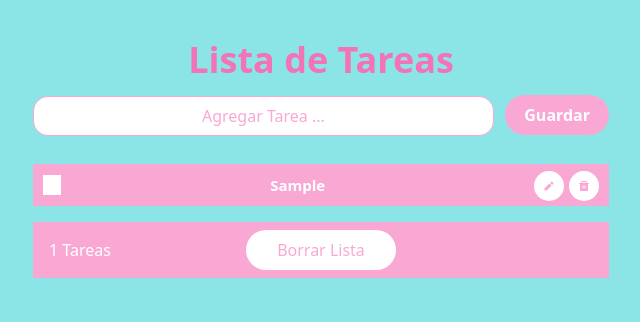
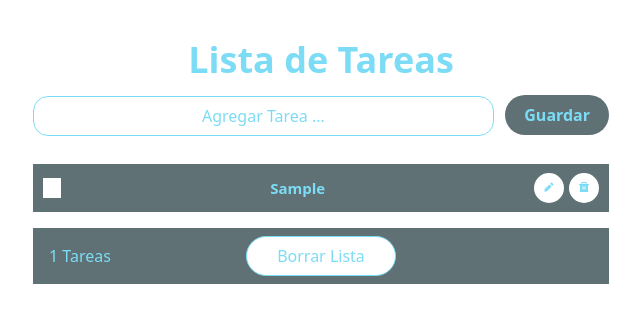
Before and after one commit to caslero/to-do-list, a plain HTML site: page index.html in a window 1280 px wide. Both pictures are taken after typing "Sample" into the empty fields and a click on the button "Guardar". Shown: the whole page, without its empty margins (319-959 px from the left). Drawn offline with nearby package versions, Linux system fonts and the light colour scheme.

Commit message:
Cambiamos todos los colores

```diff
--- a/css/estilos.css
+++ b/css/estilos.css
@@ -1,7 +1,7 @@
-body {
-    /**background: linear-gradient(to right, #fc5c7d, #6a82fb);*/
+/* body {
+    background: linear-gradient(to right, #fc5c7d, #6a82fb);
     background-color: #8BE5E7;
-}
+} */
 
 /**Contenedor de la imagen*/
 .todo__body .empty {
@@ -72,7 +72,7 @@ body {
 /** Lista De items*/
 .todo__list li input[type="text"]:read-only {
     background: transparent;
-    color: #fff;
+    color: #7DDCF5;
     pointer-events: none;
 }
 
@@ -82,7 +82,7 @@ body {
     width: 25px;
     height: 25px;
     border-radius: 100%;
-    background-color: #d82121;
+    background-color: #FA6450;
     opacity: 0.9;
     font-size: 15px;
     color:white;
@@ -103,7 +103,7 @@ body {
 /** Estilos cuando este marcado*/
 .todo__list li[data-status="completed"] input[type="text"] {
     text-decoration: line-through;
-    color: #d82121;
+    color: #FA6450;
     opacity: 0.9;
 }
 
@@ -116,48 +116,43 @@ body {
 .borrar-marcados {
     width: 150px;
     height: 40px;
-    border: 1px solid red;
+    border: 1px solid #7DDCF5;
     background-color: white;
     border-radius: 30px;
+    color: #7DDCF5;
 }
 
 .borrar-marcados:hover {
     width: 150px;
     height: 40px;
-    background-color: #d82121;
+    background-color: #7DDCF5;
     opacity: 0.9;
-    color: white;
+    color: #5F7175;
     font-weight: 700;
     border-radius: 30px;
 }
 
+/** #7DDCF5*/
 
 
 .borrar-lista {
     width: 150px;
     height: 40px;
+    border: 1px solid #7DDCF5;
     background-color: white;
-    color: #f9a8d4;
     border-radius: 30px;
+    color: #7DDCF5;
 }
 
 .borrar-lista:hover {
-
-    background-color: white;
-    color: #e63e9a;
-    border: 1px solid #e63e9a;
+    width: 150px;
+    height: 40px;
+    background-color: #7DDCF5;
+    opacity: 0.9;
+    color: #5F7175;
+    font-weight: 700;
+    border-radius: 30px;
 }
-
-
-
-
-
-
-
-
-
-
-
 
 
 
@@ -167,17 +162,18 @@ body {
     cursor: pointer;
     font-size: 12px;
     background-color: white;
-    color: #f9a8d4;
+    color: #7DDCF5;
     width: 30px;
     height: 30px;
     border-radius: 100px;
-    display: flex;
-    align-items: center;
-    justify-content: center;
-    margin-top: 2px;
+    margin-top: 4px;
+    margin-bottom: 4px;
 }
 
 .todo__list li .actions button:hover {
-    color: white;
-    background-color: #e63e9a;
+    background-color: #7DDCF5;
+    opacity: 0.9;
+    color: #5F7175;
+    font-weight: 700;
+    border-radius: 30px;
 }
--- a/index.html
+++ b/index.html
@@ -15,20 +15,20 @@
         <section class="container mx-auto lg:px-28 px-4 lg:max-w-[800px]">
             <div class="todo mb-4">
                 <div class="todo__header">
-                    <h1 class="font-semibold text-4xl text-center text-pink-400 my-4 md:mt-10">Lista de Tareas</h1>
+                    <h1 class="font-semibold text-4xl text-center text-[#7DDCF5] my-4 md:mt-10">Lista de Tareas</h1>
                 </div>
 
                 <div class="todo__add">
                     <form id="js-todo-form">
                         <div  class="mb-5 flex flex-col md:flex-row md:justify-between items-center">
-                            <div class="md:w-[80%] w-full h-10 flex items-center justify-center bg-white rounded-[15px] border-[1px] border-pink-300 hover:border-pink-500 mb-2">
-                                <input id="input" class="w-[95%] text-center h-8 outline-none capitalize placeholder:text-pink-300 placeholder:text-center" type="text" placeholder="Agregar Tarea ..." required>
+                            <div class="md:w-[80%] w-full h-10 flex items-center justify-center bg-white rounded-[15px] border-[1px] border-[#7DDCF5] hover:border-[#5F7175] mb-2">
+                                <input id="input" class="w-[95%] text-center h-8 outline-none capitalize placeholder:text-[#7DDCF5] placeholder:text-center hover:placeholder:text-[#5F7175]" type="text" placeholder="Agregar Tarea ..." required>
                             </div>
-                            <button class="md:-mt-[10px] md:w-[18%] w-48 h-10 bg-pink-300 rounded-[20px] hover:bg-pink-500 text-white font-bold">Guardar</button>
+                            <button class="md:-mt-[10px] md:w-[18%] w-48 h-10 bg-[#5F7175] rounded-[20px] hover:text-[#5F7175] hover:bg-[#7DDCF5] text-[#7DDCF5] font-bold">Guardar</button>
                         </div>
                     </form>
 
-                    <div class="todo__body js-todo-body w-full bg-pink-300">
+                    <div class="todo__body js-todo-body w-full bg-[#5F7175]">
                         <!-- <ul class="todo__list js-todo-list">
                             <li data-id="1" data-status="pending">
                                 <label for="1">
@@ -64,9 +64,9 @@
                     </div>
 
 
-                    <div class="todo__footer w-full h-14 bg-pink-300 mt-4 flex items-center justify-between space-x-4 px-4">
-                        <span class="basis-1/3 count js-count text-white font-700 text-start"></span>
-                        <span class="basis-1/3 clear js-clear  text-white font-700 cursor-pointer text-center"></span>
+                    <div class="todo__footer w-full h-14 bg-[#5F7175] mt-4 flex items-center justify-between space-x-4 px-4">
+                        <span class="basis-1/3 count js-count text-[#7DDCF5] font-700 text-start"></span>
+                        <span class="basis-1/3 clear js-clear  text-[#7DDCF5] font-700 cursor-pointer text-center"></span>
                         <span onclick="marcado()" class="basis-1/3 borrador js-borrador text-red-500 font-700 cursor-pointer text-end">
 
                         </span>
@@ -74,11 +74,5 @@
                 </div>
             </div>
         </section>
-        <div>
-            <!-- <button id="borrado" >delete varios</button> -->
-
-            <div id="clase"></div>
-            <div id="id"></div>
-        </div>
     </body>
 </html>
```
